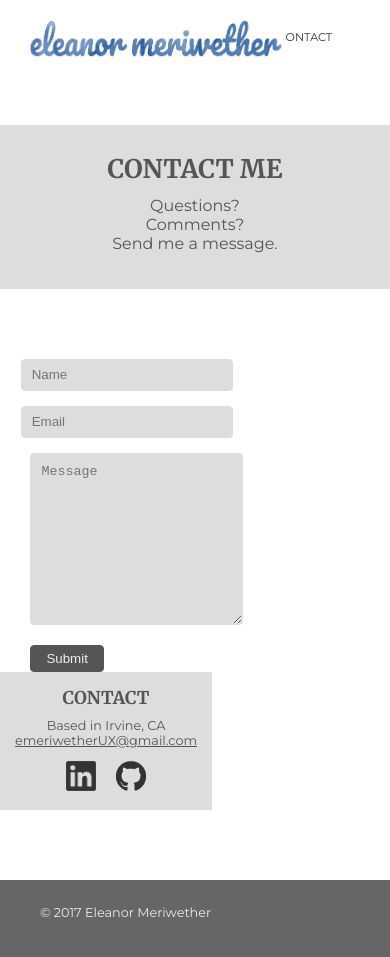
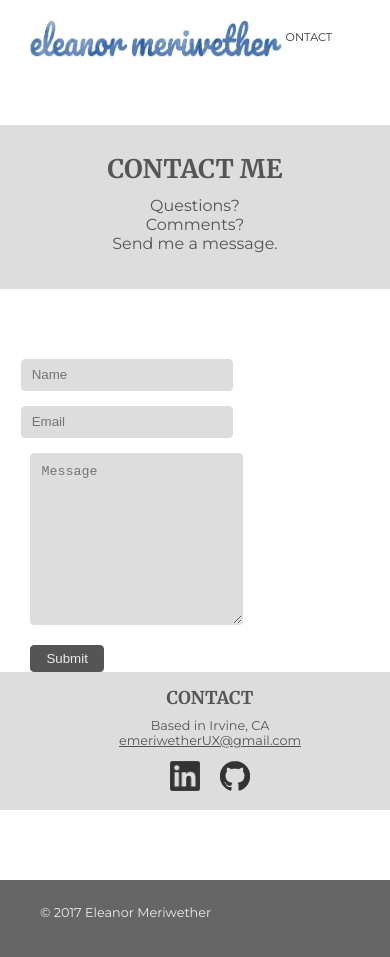
Before and after one commit to emeriwether/emeriwether.github.io, a Jekyll site: the page built from contact.html, in a window 390 px wide. Built offline with Jekyll 4.4.1, drawn with Linux system fonts in a browser that asks for light colours; nearby versions of some CDN libraries.

Commit message:
attempt to get contact info sections to stack for 490 query

```diff
--- a/css/styles.css
+++ b/css/styles.css
@@ -223,6 +223,9 @@ MEDIA QUERIES
     section.aside aside div img { width: 70%; margin-bottom: 10px; }
     section.aside aside:nth-child(3) div:nth-child(1) img { margin-bottom: 5px; }
     section.aside aside div p { padding: 0; }
+
+    /*Contact*/
+    section.contactInfo #info { width: 100%; }
 }
 
 @media screen and (max-width: 475px) {
```
